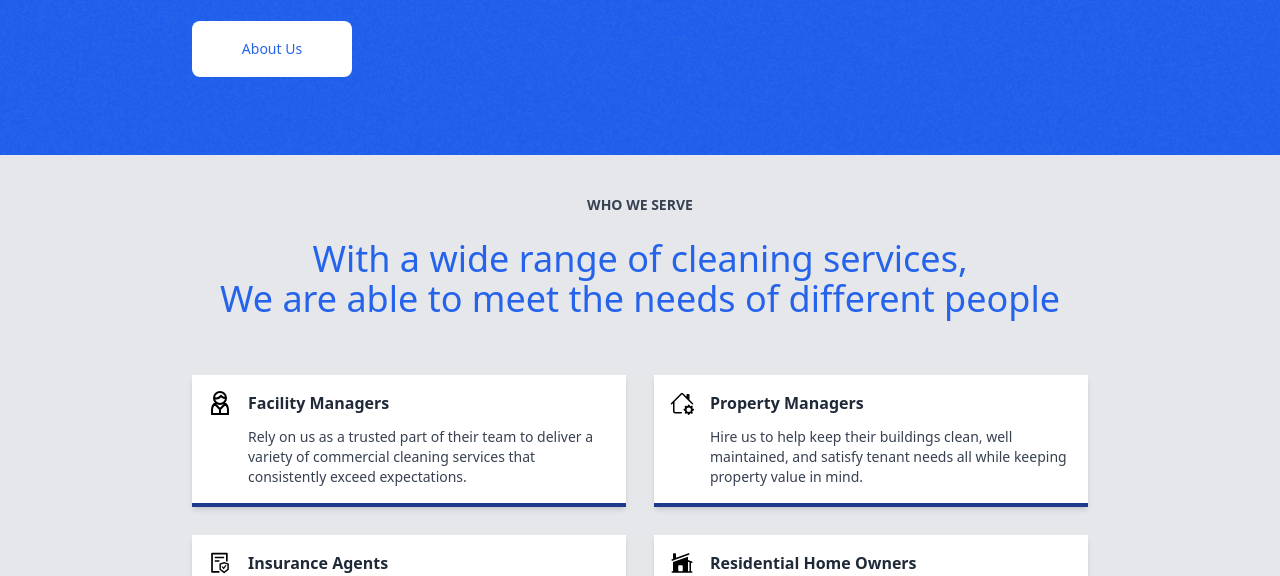
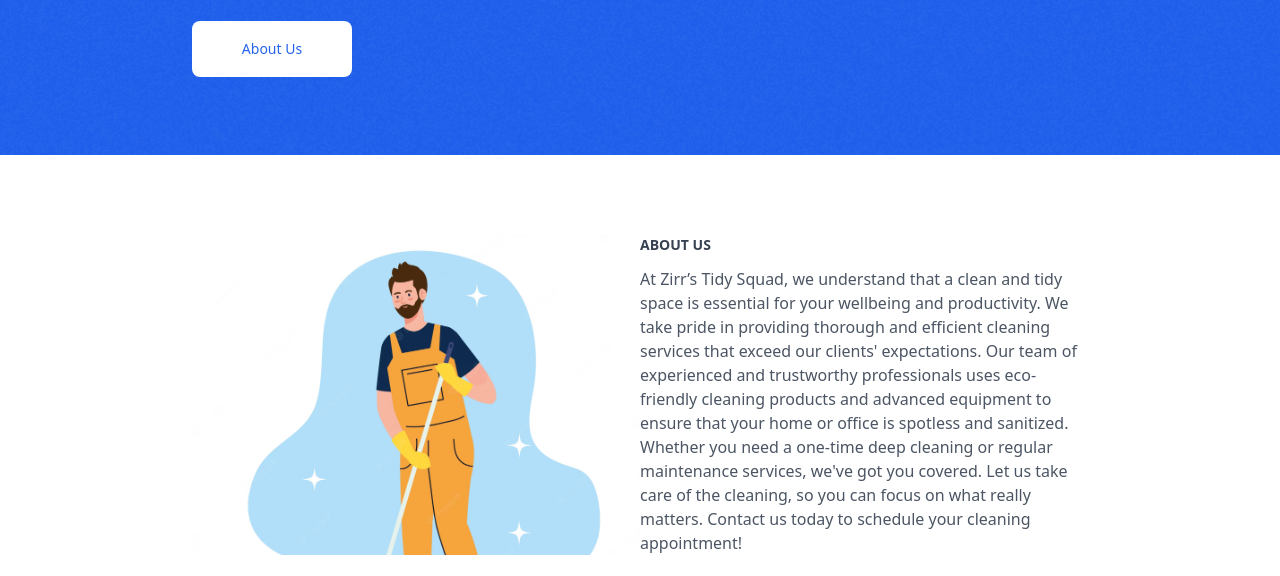
Before and after one commit to MuniruIssah/zirrs-tidy-squad, a Gatsby site: page / in a window 1280 px wide. Shown: the part 397-973 px from the top of the page. Built offline with nearby package versions, Linux system fonts and the light colour scheme; Gatsby itself is replaced by a stand-in of ours.

Commit message:
Adds about section

```diff
--- a/gatsby-config.js
+++ b/gatsby-config.js
@@ -6,5 +6,10 @@
     title: `Zirrs Tidy Squad`,
     siteUrl: `https://www.yourdomain.tld`,
   },
-  plugins: ['gatsby-plugin-postcss',],
+  plugins: [
+      'gatsby-plugin-postcss',
+    "gatsby-plugin-image",
+    "gatsby-plugin-sharp",
+
+  ],
 }
--- a/package.json
+++ b/package.json
@@ -16,6 +16,9 @@
   },
   "dependencies": {
     "gatsby": "^5.8.0",
+    "gatsby-plugin-image": "^3.8.0",
+    "gatsby-plugin-sharp": "^5.8.0",
+    "gatsby-source-filesystem": "^5.8.0",
     "react": "^18.2.0",
     "react-dom": "^18.2.0",
     "react-icons": "^4.8.0"
--- /dev/null
+++ b/src/components/about.js
@@ -0,0 +1,28 @@
+import React from 'react';
+import background from '../images/mancleaner.avif'
+const About = () => {
+    return (
+        <div id={'about'} className={'flex items-center'}>
+            <div className={'max-w-[70vw] w-full mx-auto min-h-[60vh] flex flex-col space-y-14 items-center justify-center text-center py-10'}>
+                <div className={'grid lg:grid-cols-2'}>
+                    <div className={'hidden  lg:flex bg-cover bg-no-repeat bg-top'} style={{backgroundImage:`url(${background})`}}>
+                    </div>
+                    <div className={'text-left flex flex-col space-y-3'}>
+                        <h6 className={'uppercase text-gray-700 text-sm font-bold'}>About Us</h6>
+                        <p className={'font-light text-gray-600'}>
+                            At Zirr’s Tidy Squad, we understand that a clean and tidy space is essential for your wellbeing and productivity.
+                            We take pride in providing thorough and efficient cleaning services that exceed our clients' expectations.
+                            Our team of experienced and trustworthy professionals uses eco-friendly cleaning products and advanced equipment to ensure that your home or office is spotless and sanitized.
+                            Whether you need a one-time deep cleaning or regular maintenance services, we've got you covered.
+                            Let us take care of the cleaning, so you can focus on what really matters.
+                            Contact us today to schedule your cleaning appointment!
+                        </p>
+                    </div>
+                </div>
+
+            </div>
+        </div>
+    );
+};
+
+export default About;
--- a/src/pages/index.js
+++ b/src/pages/index.js
@@ -4,10 +4,12 @@
 import Contact from "../components/contact";
 import Footer from "../components/footer";
 import Services from "../components/services";
+import About from "../components/about";
 export default function IndexPage() {
     return (
         <Layout>
             <Banner/>
+            <About/>
             <Services/>
             <Contact/>
             <Footer/>
```
Also changed, not shown: src/images/mancleaner.avif (added), src/styles/global.css (line endings or trailing spaces), 1 other file.
